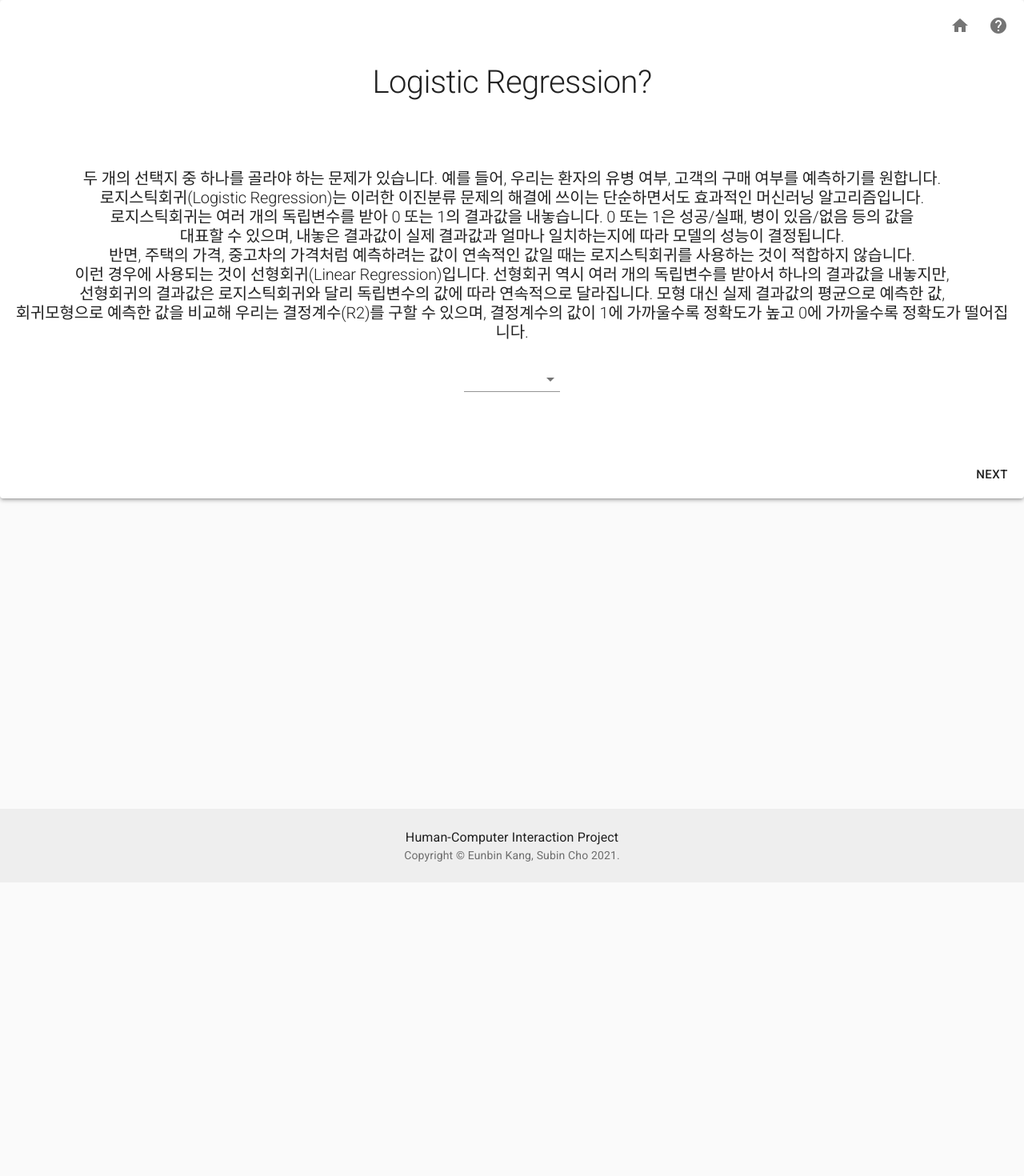
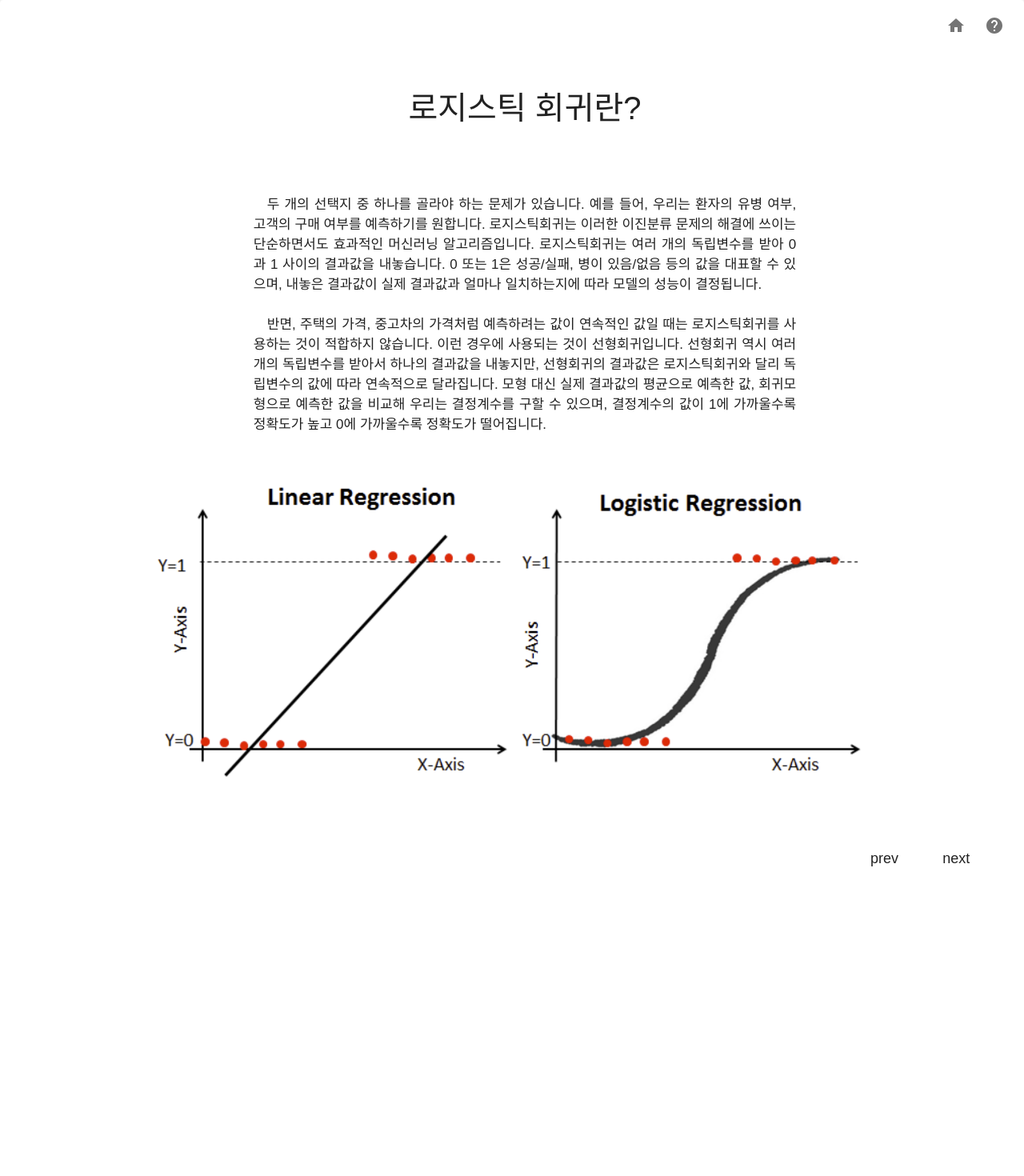
Before and after one commit to eunbin1227/HCIProject, a React (Create React App) app: page /Explanation in a window 1280 px wide. Shown: the top 1470 px of the page at 80% size. Before the commit the page ends 1103 px from the top, so only its background shows below. Built offline with nearby package versions, Linux system fonts and the light colour scheme.

Commit message:
(phase3) final submission 2

```diff
--- a/src/ChooseData.js
+++ b/src/ChooseData.js
@@ -18,6 +18,7 @@ import StickyFooter from "./StickyFooter";
 import CssBaseline from "@material-ui/core/CssBaseline";
 import {Link} from 'react-router-dom';
 import React from 'react';
+import { ThemeProvider, createMuiTheme } from '@material-ui/core/styles';
 
 
 export default function ChooseData() {
@@ -29,6 +30,8 @@ export default function ChooseData() {
     };
 
     return (
+    <ThemeProvider theme={theme}>
+
         <div className="App">
             <CssBaseline />
             <Card className={classes.root} elevation={3}>
@@ -69,40 +72,69 @@ export default function ChooseData() {
                 </CardContent>
                 <CardActions>
                     <div className={classes.bottomButton}>
-                        <Button size="large" component={Link} to="/EditData">Next</Button>
+                        <Button className={classes.prevButton} size="large" component={Link} to="/Explanation">prev</Button>
+                        <Button className={classes.nextButton} size="large" component={Link} to="/EditData">next</Button>
                     </div>
                 </CardActions>
+                <StickyFooter/>
             </Card>
-            <StickyFooter/>
         </div>
+    </ThemeProvider>
     );
 }
 
 const useStyles = makeStyles((theme) => ({
     root: {
         minWidth: 275,
+        display: 'grid',
+        minHeight: '100vh',
+    },
+    actions: {
+        position: 'absolute',
+        right: '1vw',
+        top: '1vh',
+//        backgroundColor: 'yellow',
     },
     title: {
         fontSize: 40,
+        fontWeight: 500,
     },
     contains: {
         fontSize: 20,
     },
     content: {
+        height: '80vh',
         marginTop: 0,
-        marginBottom: 50,
-    },
-    actions: {
-        marginLeft: 'auto',
+        display: 'grid',
+        placeContent: 'center',
     },
     bottomButton: {
         marginLeft: 'auto',
+    },
+    prevButton: {
+        fontSize: 18,
+        textTransform: "none",
+        marginRight: '2vw',
+    },
+    nextButton: {
+        fontSize: 18,
+        textTransform: "none",
+        marginRight: "3vw",
     },
     formControl: {
         margin: theme.spacing(1),
         minWidth: 120,
     },
     selectEmpty: {
-        marginTop: theme.spacing(2),
+        marginTop: theme.spacing(3),
     }
 }));
+
+
+const theme = createMuiTheme({
+    typography: {
+      fontFamily: [
+          'Noto Sans KR', 'sans-serif'
+      ].join(','),
+    },
+});
--- a/src/EditData.js
+++ b/src/EditData.js
@@ -16,6 +16,8 @@ import StickyFooter from "./StickyFooter";
 import CssBaseline from "@material-ui/core/CssBaseline";
 import {Link} from 'react-router-dom';
 import React from 'react';
+
+import { ThemeProvider, createMuiTheme } from '@material-ui/core/styles';
 
 
 export default function EditData() {
@@ -51,6 +53,10 @@ export default function EditData() {
 
 
     return (
+
+
+    <ThemeProvider theme={theme}>
+
         <div className="App">
             <CssBaseline />
             <Card className={classes.root} elevation={3}>
@@ -67,14 +73,13 @@ export default function EditData() {
                     <div>
                         <Typography id="discrete-slider-custom" className={classes.contains} variant="h2" gutterBottom>
                             Slide to choose appropriate size
-                            <br/> <br/>
-                            Maximum dataset size: 100
-                            <br/>
+                            <br/><br/><br/>
+                            Max: 100,&ensp;
                             {/*Current dataset size : {size}*/}
-                            Current dataset size : 62
+                            Current size : 62
                             <br/>
                         </Typography>
-                        <Slider
+                        <Slider className={classes.slider}
                             defaultValue={62}
                             getAriaValueText={valuetext}
                             aria-labelledby="discrete-slider-custom"
@@ -86,34 +91,65 @@ export default function EditData() {
                 </CardContent>
                 <CardActions>
                     <div className={classes.bottomButton}>
-                        <Button size="large" component={Link} to="/Weight">Next</Button>
+                        <Button className={classes.prevButton} size="large" component={Link} to="/ChooseData">prev</Button>
+                        <Button className={classes.nextButton} size="large" component={Link} to="/WeightData">next</Button>
                     </div>
                 </CardActions>
+                <StickyFooter/>
             </Card>
-            <StickyFooter/>
         </div>
+        </ThemeProvider>
     );
 }
+
+
+const theme = createMuiTheme({
+    typography: {
+      fontFamily: [
+          'Noto Sans KR', 'sans-serif'
+      ].join(','),
+    },
+});
+
 
 const useStyles = makeStyles((theme) => ({
     root: {
         minWidth: 275,
+        display: 'grid',
+        minHeight: '100vh',
+
     },
     title: {
         fontSize: 40,
     },
     contains: {
         fontSize: 20,
+        paddingBottom: '10vh',
     },
     content: {
+        height: '75vh',
         marginTop: 0,
-        marginBottom: 50,
+        display: 'grid',
+        placeContent: 'center',
+    },
+    slider: {
+        width: '50vw',
     },
     actions: {
         marginLeft: 'auto',
     },
     bottomButton: {
         marginLeft: 'auto',
+    },
+    prevButton: {
+        fontSize: 18,
+        textTransform: "none",
+        marginRight: '2vw',
+    },
+    nextButton: {
+        fontSize: 18,
+        textTransform: "none",
+        marginRight: "3vw",
     },
     formControl: {
         margin: theme.spacing(1),
--- a/src/Explanation.js
+++ b/src/Explanation.js
@@ -6,8 +6,6 @@ import {
     CardContent,
     IconButton,
     MenuItem,
-    Select,
-    FormControl,
 } from '@material-ui/core';
 import {
     Home,
@@ -17,18 +15,16 @@ import { makeStyles } from '@material-ui/core/styles';
 import StickyFooter from "./StickyFooter";
 import CssBaseline from "@material-ui/core/CssBaseline";
 import {Link} from 'react-router-dom';
-import React from 'react';
-
+import React, { useEffect, useState, useRef } from 'react';
+import { ThemeProvider, createMuiTheme } from '@material-ui/core/styles';
+import linreg from './img/linreg.png';
+import logreg from './img/logreg.png';
 
 export default function Explanation() {
     const classes = useStyles();
-    const [data, setData] = React.useState('');
-
-    const handleChange = (event) => {
-        setData(event.target.value);
-    };
 
     return (
+<ThemeProvider theme={theme}>
         <div className="App">
             <CssBaseline />
             <Card className={classes.root} elevation={3}>
@@ -40,65 +36,85 @@ export default function Explanation() {
                 </CardActions>
                 <CardContent className={classes.content}>
                     <Typography className={classes.title} variant="h1" gutterBottom>
-                        Logistic Regression? <br/> <br/>
+                        로지스틱 회귀란? <br/> <br/>
                     </Typography>
-                    <Typography className={classes.contains} variant="h2" gutterBottom>
-                        <br/>두 개의 선택지 중 하나를 골라야 하는 문제가 있습니다. 예를 들어, 우리는 환자의 유병 여부, 고객의 구매 여부를 예측하기를 원합니다.
-                        <br/>로지스틱회귀(Logistic Regression)는 이러한 이진분류 문제의 해결에 쓰이는 단순하면서도 효과적인 머신러닝 알고리즘입니다.
-                        <br/>로지스틱회귀는 여러 개의 독립변수를 받아 0 또는 1의 결과값을 내놓습니다. 0 또는 1은 성공/실패, 병이 있음/없음 등의 값을
-                        <br/>대표할 수 있으며, 내놓은 결과값이 실제 결과값과 얼마나 일치하는지에 따라 모델의 성능이 결정됩니다.
-                        <br/>반면, 주택의 가격, 중고차의 가격처럼 예측하려는 값이 연속적인 값일 때는 로지스틱회귀를 사용하는 것이 적합하지 않습니다.
-                        <br/>이런 경우에 사용되는 것이 선형회귀(Linear Regression)입니다. 선형회귀 역시 여러 개의 독립변수를 받아서 하나의 결과값을 내놓지만,
-                        <br/>선형회귀의 결과값은 로지스틱회귀와 달리 독립변수의 값에 따라 연속적으로 달라집니다. 모형 대신 실제 결과값의 평균으로 예측한 값,
-                        <br/>회귀모형으로 예측한 값을 비교해 우리는 결정계수(R2)를 구할 수 있으며, 결정계수의 값이 1에 가까울수록 정확도가 높고 0에 가까울수록 정확도가 떨어집니다.
+
+                    <div className={classes.container}>
+                    <Typography className={classes.explanation} variant="h2" gutterBottom>
+                    &ensp;&ensp;두 개의 선택지 중 하나를 골라야 하는 문제가 있습니다. 예를 들어, 우리는 환자의 유병 여부, 고객의 구매 여부를 예측하기를 원합니다. 로지스틱회귀는 이러한 이진분류 문제의 해결에 쓰이는 단순하면서도 효과적인 머신러닝 알고리즘입니다. 로지스틱회귀는 여러 개의 독립변수를 받아 0과 1 사이의 결과값을 내놓습니다. 0 또는 1은 성공/실패, 병이 있음/없음 등의 값을 대표할 수 있으며, 내놓은 결과값이 실제 결과값과 얼마나 일치하는지에 따라 모델의 성능이 결정됩니다.
+                    <br/><br/>
+                    &ensp;&ensp;반면, 주택의 가격, 중고차의 가격처럼 예측하려는 값이 연속적인 값일 때는 로지스틱회귀를 사용하는 것이 적합하지 않습니다. 이런 경우에 사용되는 것이 선형회귀입니다. 선형회귀 역시 여러 개의 독립변수를 받아서 하나의 결과값을 내놓지만, 선형회귀의 결과값은 로지스틱회귀와 달리 독립변수의 값에 따라 연속적으로 달라집니다. 모형 대신 실제 결과값의 평균으로 예측한 값, 회귀모형으로 예측한 값을 비교해 우리는 결정계수를 구할 수 있으며, 결정계수의 값이 1에 가까울수록 정확도가 높고 0에 가까울수록 정확도가 떨어집니다.
                     </Typography>
-                    <FormControl className={classes.formControl}>
-                        <Select
-                            value={data}
-                            onChange={handleChange}
-                            displayEmpty
-                            className={classes.selectEmpty}
-                            inputProps={{ 'aria-label': 'Without label' }}
-                        >
-                        </Select>
-                    </FormControl>
+                    </div>
+                    <div className={classes.graphContainer}>
+                        <img src={linreg} height='400vw'/>
+                        <img src={logreg} height='400vw'/>
+                    </div>
                 </CardContent>
                 <CardActions>
                     <div className={classes.bottomButton}>
-                        <Button size="large" component={Link} to="/EditData">Next</Button>
+                        <Button className={classes.prevButton} size="large" component={Link} to="/">prev</Button>
+                        <Button className={classes.nextButton} size="large" component={Link} to="/ChooseData">next</Button>
                     </div>
                 </CardActions>
+                <StickyFooter/>
             </Card>
-            <StickyFooter/>
         </div>
+    </ThemeProvider>
     );
 }
 
 const useStyles = makeStyles((theme) => ({
     root: {
         minWidth: 275,
+        display: 'grid',
+        minHeight: '100vh',
+    },
+    actions: {
+        position: 'absolute',
+        right: '1vw',
+        top: '1vh',
     },
     title: {
         fontSize: 40,
+        fontWeight: 500,
+        paddingTop: '10vh',
     },
-    contains: {
-        fontSize: 20,
+    container: {
+        padding: '3vh',
+        display: 'grid',
+        width: '100vw',
+        placeContent: 'center',
     },
-    content: {
-        marginTop: 0,
-        marginBottom: 50,
+    explanation: {
+        width: '53vw',
+        fontSize: 17,
+        fontWeight: 400,
+        textAlign: "justify",
+        lineHeight: '25px',
     },
-    actions: {
-        marginLeft: 'auto',
+    graphContainer: {
+        padding: '3vh',
     },
     bottomButton: {
         marginLeft: 'auto',
     },
-    formControl: {
-        margin: theme.spacing(1),
-        minWidth: 120,
+    prevButton: {
+        fontSize: 18,
+        textTransform: "none",
+        marginRight: '2vw',
     },
-    selectEmpty: {
-        marginTop: theme.spacing(2),
-    }
+    nextButton: {
+        fontSize: 18,
+        textTransform: "none",
+        marginRight: "6vw",
+    },
 }));
+
+const theme = createMuiTheme({
+    typography: {
+      fontFamily: [
+          'Noto Sans KR', 'sans-serif'
+      ].join(','),
+    },
+});
--- a/src/Main.js
+++ b/src/Main.js
@@ -7,6 +7,7 @@ import {
     IconButton,
 } from '@material-ui/core';
 import {
+    Height,
     Home,
     NightsStay
 } from "@material-ui/icons";
@@ -15,12 +16,15 @@ import StickyFooter from "./StickyFooter";
 import CssBaseline from "@material-ui/core/CssBaseline";
 import {Link} from 'react-router-dom';
 
+import { ThemeProvider, createMuiTheme } from '@material-ui/core/styles';
 
 export default function Main() {
     const classes = useStyles();
   return (
-    <div className="App">
-        <CssBaseline />
+
+<ThemeProvider theme={theme}>
+ <div className="App">
+ <CssBaseline />
         <Card className={classes.root} elevation={3}>
             <CardActions>
                 <div className={classes.actions}>
@@ -30,37 +34,72 @@ export default function Main() {
             </CardActions>
             <CardContent className={classes.content}>
                 <Typography className={classes.title} variant="h1" gutterBottom>
-                    Say Hello to <br />
-                    Logistic Regression
+                    Say&nbsp;Hello&nbsp;to <br />
+                    Logistic&nbsp;Regression
                 </Typography>
             </CardContent>
             <CardActions>
                 <div className={classes.bottomButton}>
-                    <Button size="medium" component={Link} to="/Explanation">Next</Button>
-                    <Button size="medium" component={Link} to="/ChooseData">Skip Explanation</Button>
+                    <Button className={classes.nextButton} size="medium" component={Link} to="/Explanation">next</Button>
+                    <Button className={classes.skipButton} size="medium" component={Link} to="/ChooseData">skip explanation</Button>
                 </div>
             </CardActions>
+            <StickyFooter/>
         </Card>
-        <StickyFooter/>
-    </div>
+
+ </div>
+</ThemeProvider>
+
   );
 }
 
 const useStyles = makeStyles((theme) => ({
     root: {
         minWidth: 275,
+        display: 'grid',
+        minHeight: '100vh',
+//       backgroundColor: 'pink',
+    },
+    actions: {
+        position: 'absolute',
+        right: '1vw',
+        top: '1vh',
+//        backgroundColor: 'yellow',
     },
     title: {
-        fontSize: 40,
+        fontSize: 70,
+        textAlign: "center",
+//        backgroundColor: 'blue',
     },
     content: {
-        marginTop: 50,
-        marginBottom: 50,
-    },
-    actions: {
-        marginLeft: 'auto',
+        height: '65vh',
+        display: 'grid',
+        placeItems: 'center',
+//        backgroundColor: 'grey',
     },
     bottomButton: {
+        marginTop: '15vh',
         marginLeft: 'auto',
-    }
+
+//        backgroundColor: 'red',
+    },
+    nextButton: {
+        fontSize: 18,
+        textTransform: "none",
+        marginRight: '2vw',
+    },
+    skipButton: {
+        fontSize: 18,
+        textTransform: "none",
+        marginRight: "1vw",
+    },
+
 }));
+
+const theme = createMuiTheme({
+    typography: {
+      fontFamily: [
+          'Noto Sans KR', 'sans-serif'
+      ].join(','),
+    },
+});
```
Also changed, not shown: package.json (+11 -0 lines).
